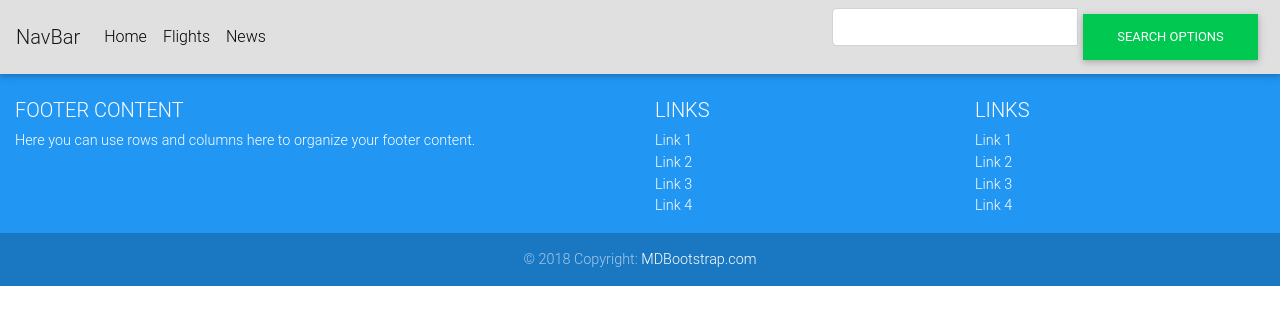
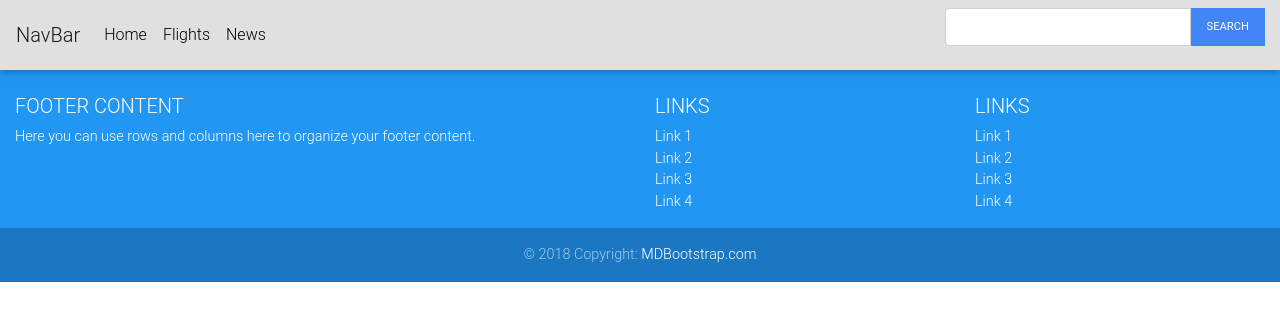
Before and after one commit to myrell8/Proftaak2, a PHP site: page /FlightCheck/index.php in a window 1280 px wide. Shown: the top 325 px of the page. Run offline with PHP 8.4, Linux system fonts and the light colour scheme; some libraries are stand-ins or nearby versions.

Commit message:
small updates
updates the header and results, so that the footer on result is full width

```diff
--- a/includes/header.inc.php
+++ b/includes/header.inc.php
@@ -4,14 +4,21 @@
     <span class="navbar-toggler-icon"></span>
   </button>
 <ul class="navbar-nav mr-auto">
-<li class="nav-item"><a href="#" class="nav-link">Home</a></li>
-<li class="nav-item"><a href="#" class="nav-link">Flights</a></li>
+<li class="nav-item"><a href="index.php" class="nav-link">Home</a></li>
+<li class="nav-item"><a href="results.php" class="nav-link">Flights</a></li>
 <li class="nav-item"><a href="nieuws.php" class="nav-link">News</a></li>
 </ul>
 <div class="pull-right">
-<div class="input-group">
+<div class="input-group mb-3">
+
+  <input type="text" class="form-control" placeholder="" aria-label="Example text with button addon" aria-describedby="button-addon1">
+	<div class="input-group-prepend">
+    <button class="btn btn-md btn-primary m-0 px-3 py-2 z-depth-0 waves-effect" type="button" id="button-addon1">Search</button>
+  </div>
+</div>
+<!-- <div class="input-group mb-3">
+<div class="input-group-prepend">
 		  <input type="text" class="form-control" aria-label="Text input with dropdown button">
-		  <div class="input-group-append">
 		    <button class="btn btn-success" type="button" data-toggle="dropdown" aria-haspopup="true" aria-expanded="false">Search options <span class="caret"></span></button>
 		    <div class="dropdown-menu">
 		      <a class="dropdown-item" href="#">Filter op stad</a>
@@ -19,7 +26,7 @@
 		      <a class="dropdown-item" href="#">Filter op IATA code</a>
 		    </div>
 		  </div>
-			</div>
+			</div> -->
 		</div>
 
 </nav>
--- a/results.php
+++ b/results.php
@@ -62,7 +62,7 @@
 
 
 
-
+</div>
 <?php require 'includes/footer.inc.php'; ?>
 </body>
 
```
